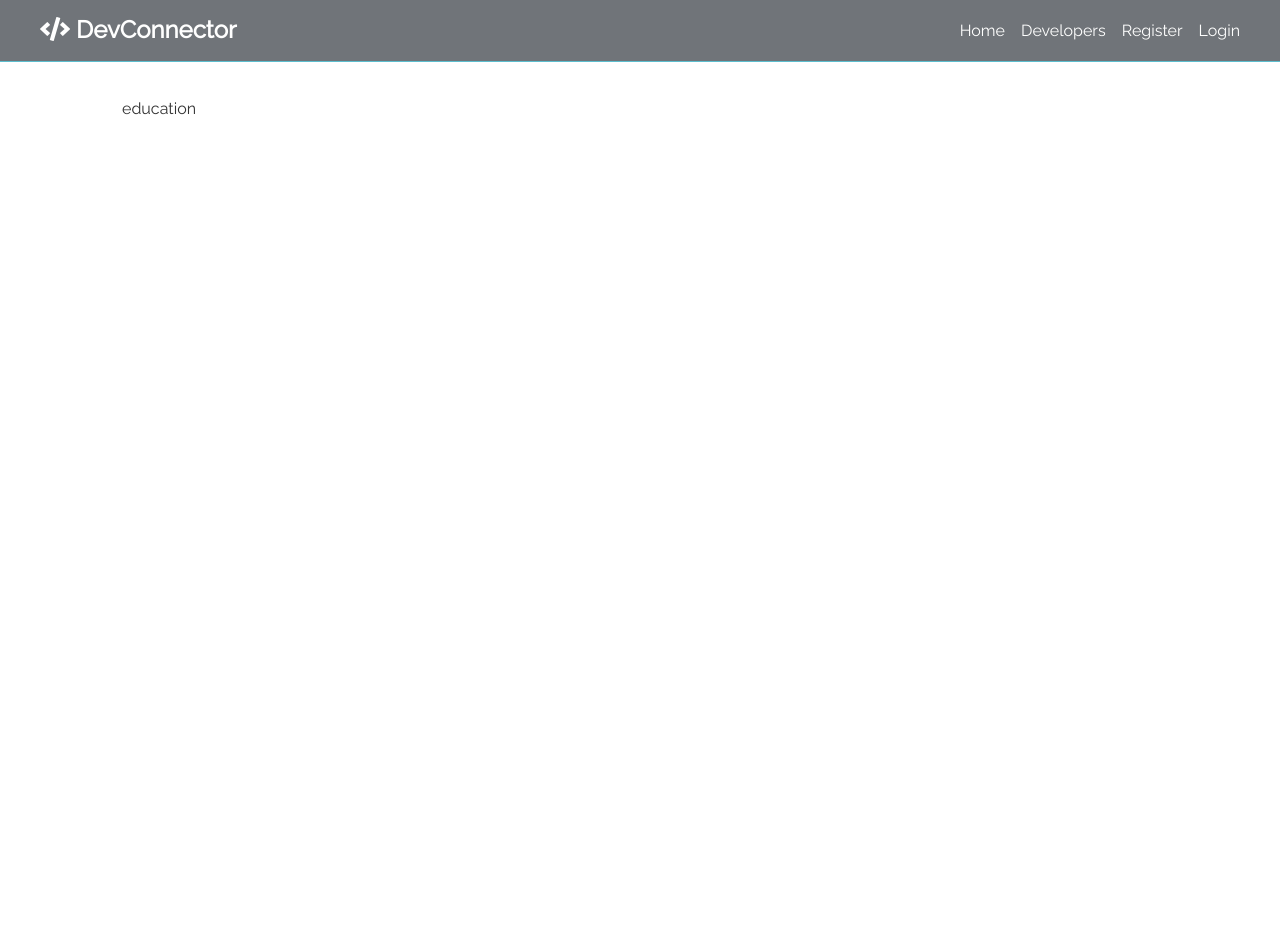
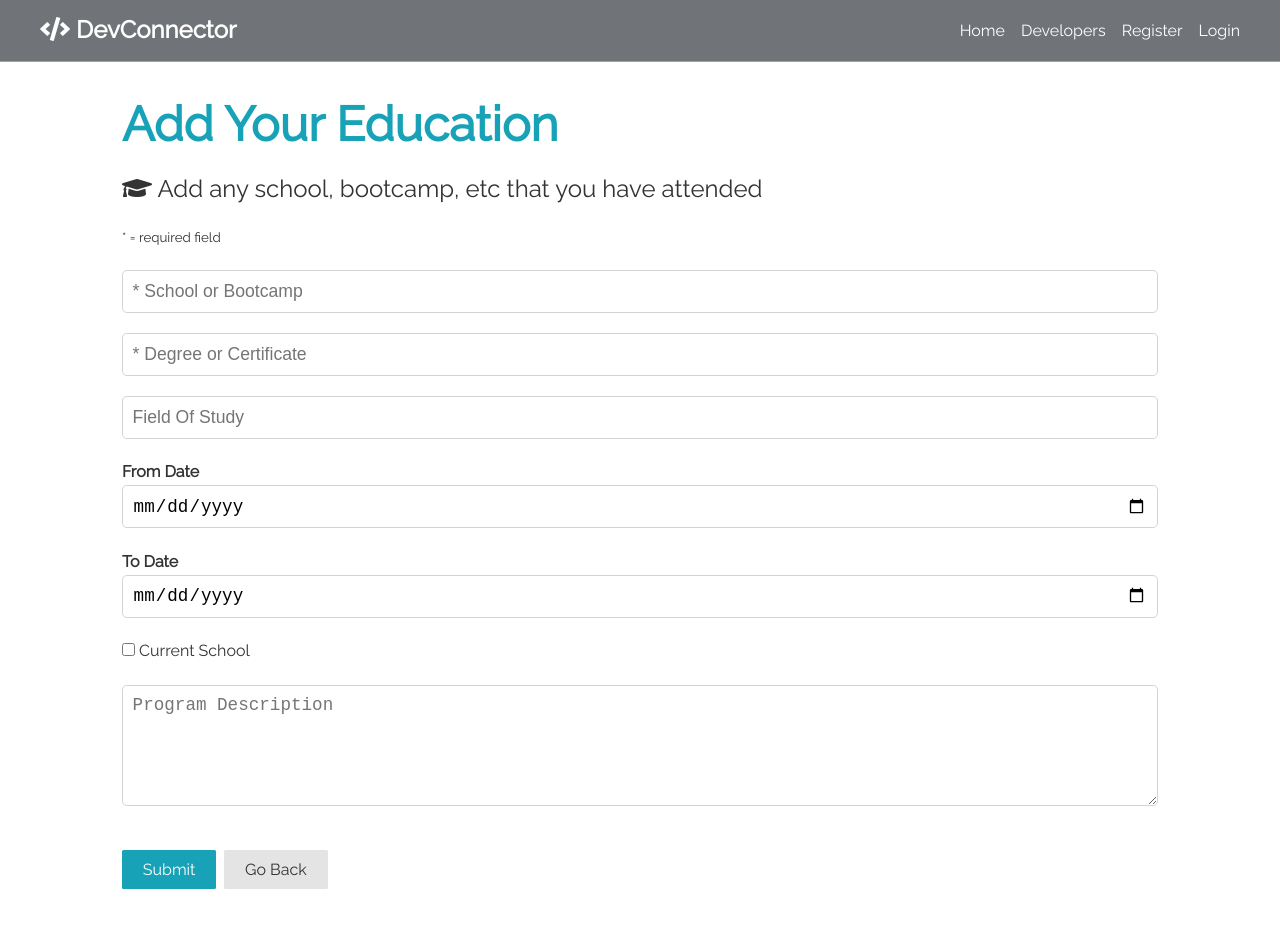
Before and after one commit to Amir-Bagjani/sass-website-travi, a React (Create React App) app: page /add-education in a window 1280 px wide. Shown: the top 928 px of the page. Before the commit the page ends 800 px from the top, so only its background shows below. Built offline with nearby package versions, Linux system fonts and the light colour scheme.

Commit message:
add education finish

```diff
--- a/src/pages/AddEducation.jsx
+++ b/src/pages/AddEducation.jsx
@@ -3,9 +3,60 @@ import React from 'react'
 const AddEducation = () => {
   return (
     <section className="container">
-        education
+         <h1 className="large text-primary">
+        Add Your Education
+      </h1>
+      <p className="lead">
+        <i className="fas fa-graduation-cap"></i> Add any school, bootcamp, etc that
+        you have attended
+      </p>
+      <small>* = required field</small>
+      <form className="form">
+        <div className="form-group">
+          <input
+            type="text"
+            placeholder="* School or Bootcamp"
+            name="school"
+            required
+          />
+        </div>
+        <div className="form-group">
+          <input
+            type="text"
+            placeholder="* Degree or Certificate"
+            name="degree"
+            required
+          />
+        </div>
+        <div className="form-group">
+          <input type="text" placeholder="Field Of Study" name="fieldofstudy" />
+        </div>
+        <div className="form-group">
+          <h4>From Date</h4>
+          <input type="date" name="from" />
+        </div>
+        <div className="form-group">
+          <h4>To Date</h4>
+          <input type="date" name="to" />
+        </div>
+        <div className="form-group">
+          <p>
+            <input type="checkbox" name="current" value="" /> Current School
+          </p>
+        </div>
+        <div className="form-group">
+          <textarea
+            name="description"
+            cols="30"
+            rows="5"
+            placeholder="Program Description"
+          ></textarea>
+        </div>
+        <button type="submit" className="btn btn-primary my-1">Submit</button>
+        <a className="btn my-1" href="dashboard.html">Go Back</a>
+      </form>
     </section>
   )
 }
 
-export default AddEducation
+export default AddEducation;
```
